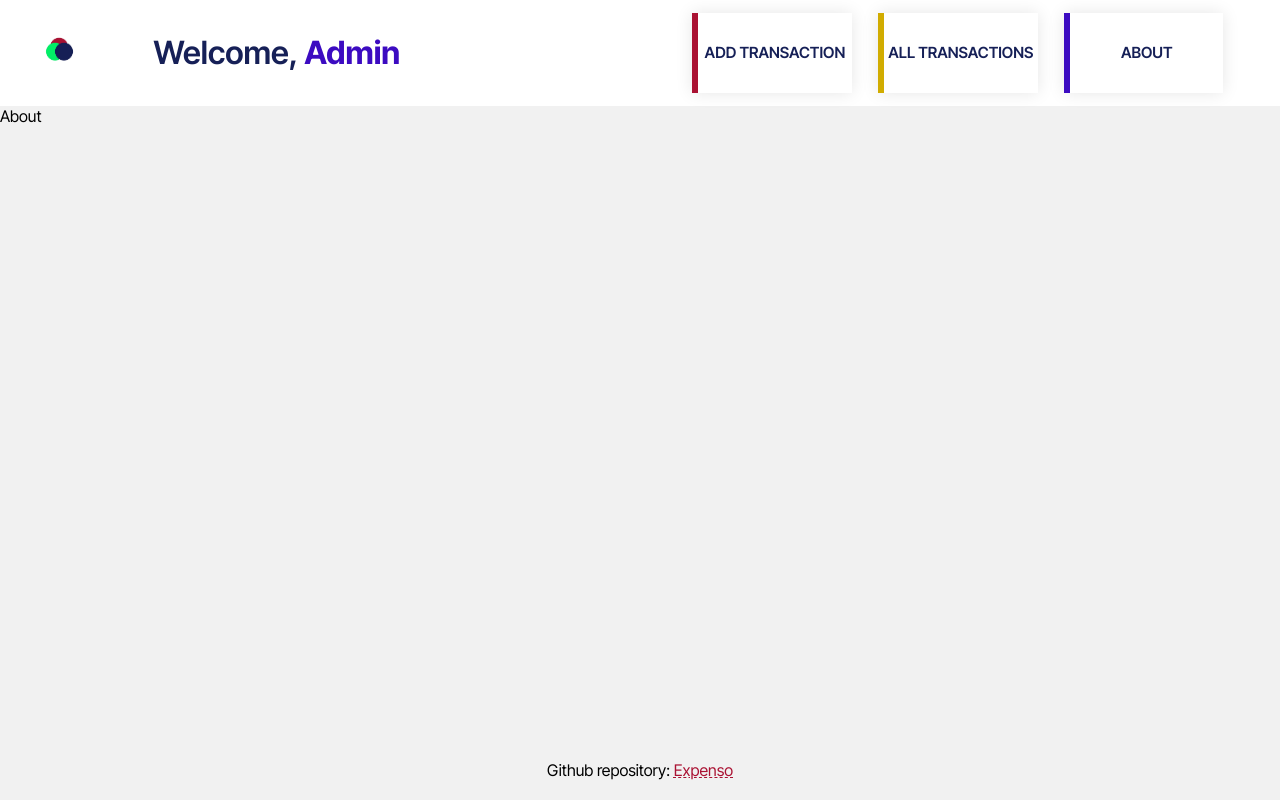
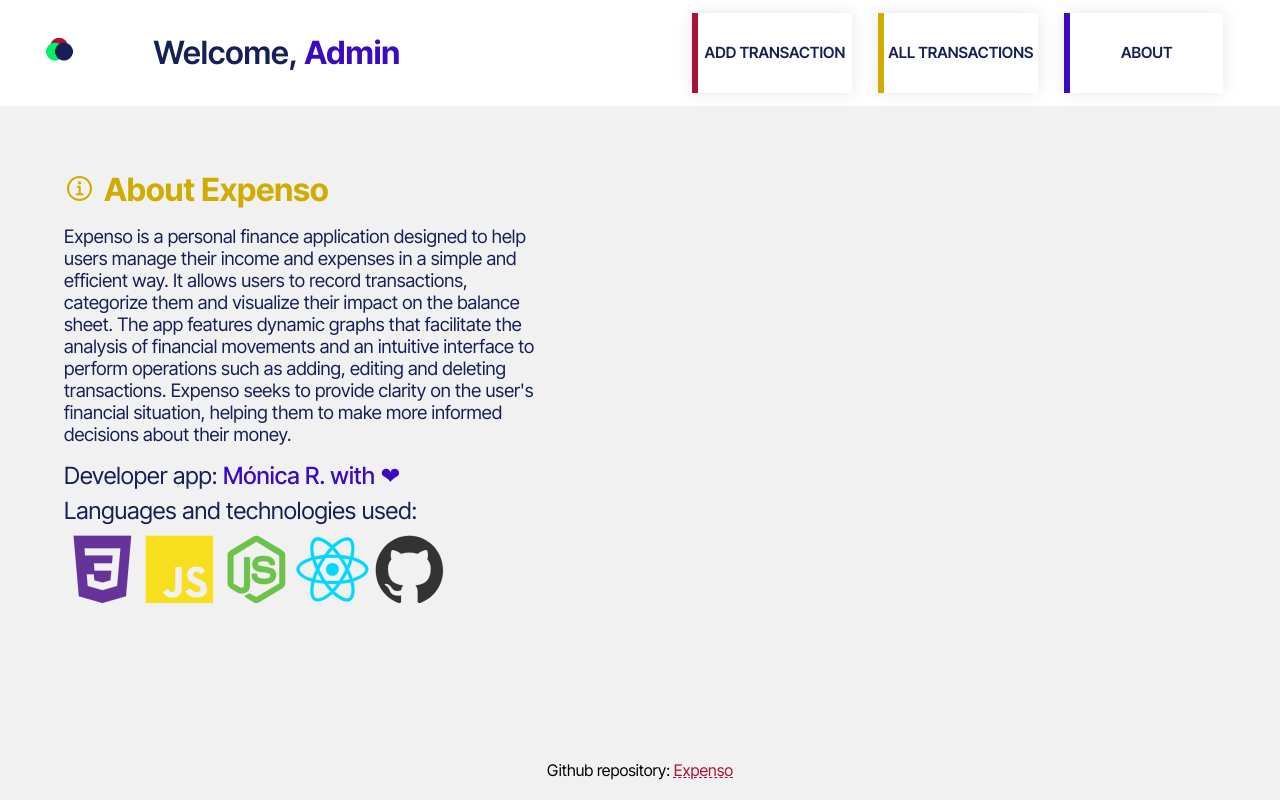
Before and after one commit to Monica-R/expenso-app, a React (Vite) app: page /about in a window 1280 px wide. Built offline with nearby package versions, Linux system fonts and the light colour scheme; no server answers.

Commit message:
feat: about page completed.

```diff
--- a/src/pages/About.jsx
+++ b/src/pages/About.jsx
@@ -2,7 +2,36 @@ import React from 'react'
 
 function About() {
   return (
-    <div>About</div>
+    <div className='about'>
+      <h1 className='about__h1'>
+         <ion-icon name="information-circle-outline"></ion-icon> About Expenso
+      </h1>
+      <p className='about__p'>
+        Expenso is a personal finance application designed
+        to help users manage their income and expenses in
+        a simple and efficient way. It allows users to
+        record transactions, categorize them and visualize
+        their impact on the balance sheet. The app features
+        dynamic graphs that facilitate the analysis of
+        financial movements and an intuitive interface to
+        perform operations such as adding, editing and
+        deleting transactions. Expenso seeks to provide
+        clarity on the user's financial situation,
+        helping them to make more informed decisions
+        about their money.
+      </p>
+      <div className="author">
+        <span>Developer app: <a className='author-link' href="https://github.com/Monica-R">Mónica R. with ❤</a></span>
+        <span>Languages and technologies used:</span>
+        <div className='tech-icons'>
+          <ion-icon name="logo-css3"></ion-icon>
+          <ion-icon name="logo-javascript"></ion-icon>
+          <ion-icon name="logo-nodejs"></ion-icon>
+          <ion-icon name="logo-react"></ion-icon>
+          <ion-icon name="logo-github"></ion-icon>
+        </div>
+      </div>
+    </div>
   )
 }
 
```
